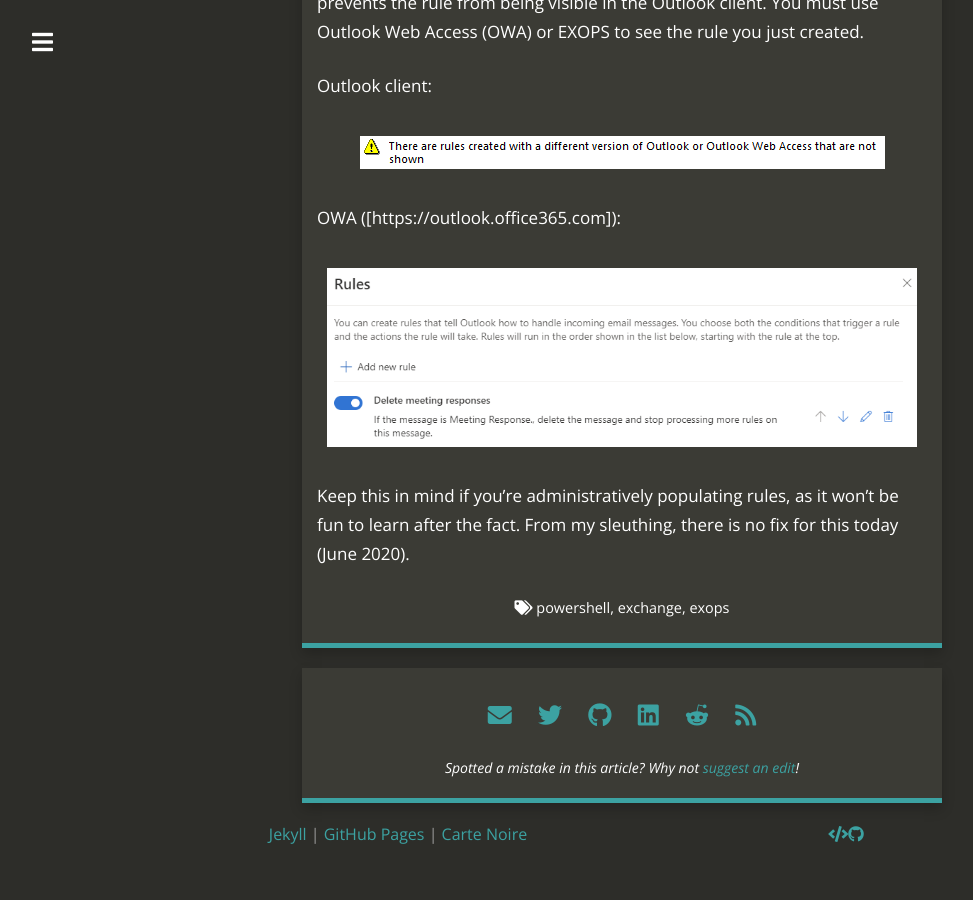
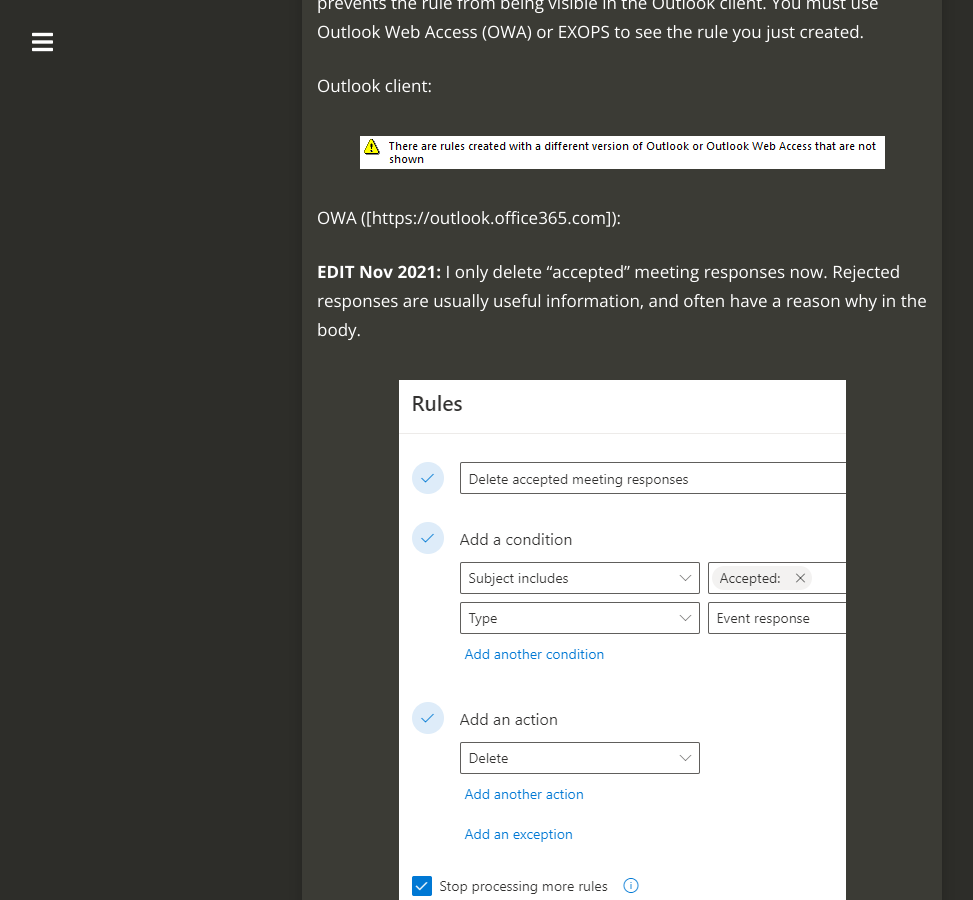
Before and after one commit to brianbunke/brianbunke.github.io, a Jekyll site: the page built from _posts/2020-06-22-messagetypematches.md, in a window 1280 px wide and 900 px high, scrolled down 1097 px. Shown: the whole window, without its empty margins (18-991 px from the left). Built offline with Jekyll 4.4.1, drawn with Linux system fonts in a browser that asks for light colours; nearby versions of some CDN libraries.

Commit message:
Update Meeting Responses

```diff
--- a/_posts/2020-06-22-messagetypematches.md
+++ b/_posts/2020-06-22-messagetypematches.md
@@ -12,6 +12,8 @@ tags:
  - exchange
  - exops
 ---
+
+
 
 A coworker asked for an Outlook rule that deleted all meeting responses. [This walkthrough] works if you're sitting in front of Outlook, but there has to be a way to do it with Exchange Online PowerShell (EXOPS), right?
 
@@ -38,6 +40,8 @@ Outlook client:
 
 OWA ([https://outlook.office365.com]):
 
+**EDIT Nov 2021:** I only delete "accepted" meeting responses now. Rejected responses are usually useful information, and often have a reason why in the body.
+
 [![owa-rule](/images/owa-rule.png)](/images/owa-rule.png)
 
 Keep this in mind if you're administratively populating rules, as it won't be fun to learn after the fact. From my sleuthing, there is no fix for this today (June 2020).
```
Also changed, not shown: images/owa-rule.png.
